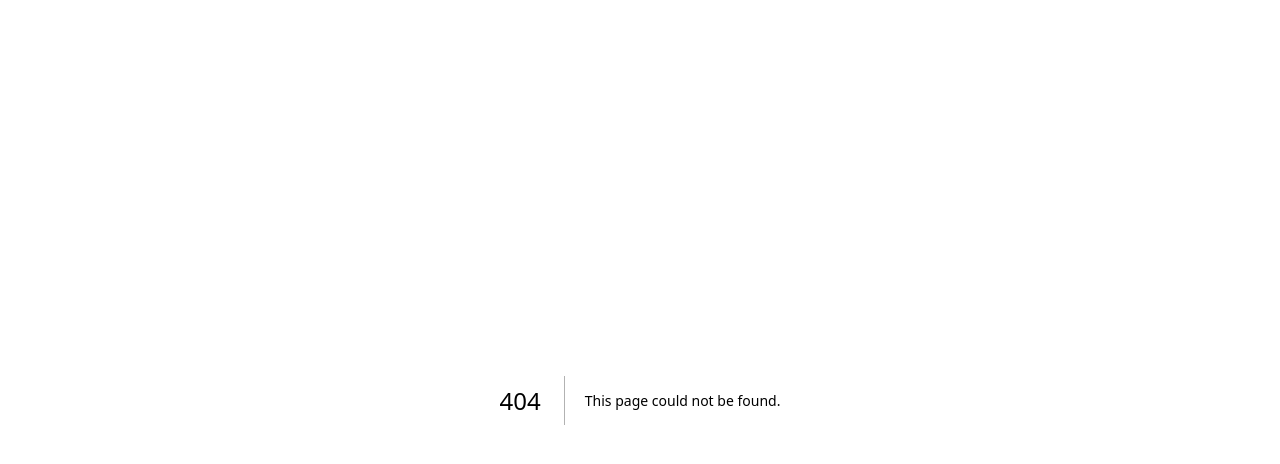
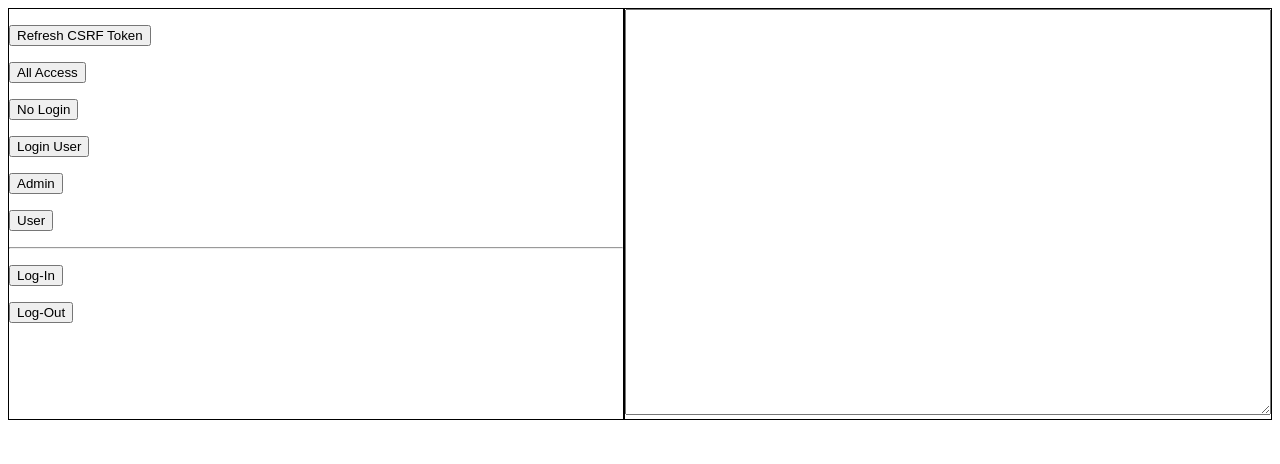
Before and after one commit to edel1212/sessionStudy, a Next.js app in the folder client/: page /normal-session in a window 1280 px wide. Before the commit this address had no page. Shown: the top 464 px of the page. Built offline with nearby package versions, Linux system fonts and the light colour scheme; no server answers.

Commit message:
Normal Session용 페이지 구성 - 로그아웃 추가

```diff
--- /dev/null
+++ b/client/src/app/normal-session/page.tsx
@@ -0,0 +1,143 @@
+"use client";
+
+import { useEffect, useState } from "react";
+
+export default function NormalSession() {
+  const [csrfToken, setCsrfToken] = useState("");
+  const [responseData, setResponseData] = useState(""); // 응답 데이터를 저장할 상태 추가
+
+  // 컴포넌트가 처음 렌더링될 때 CSRF 토큰을 가져오는 함수
+  const fetchCsrfToken = async () => {
+    const response = await fetch("http://localhost:8080/csrf", {
+      credentials: "include", // 쿠키 포함
+    });
+    const data = await response.json();
+    setCsrfToken(data.token); // 서버에서 받은 CSRF 토큰 설정
+    setResponseData(JSON.stringify(data, null, 2)); // JSON 데이터를 문자열로 변환하여 상태에 저장
+  };
+
+  useEffect(() => {
+    fetchCsrfToken(); // 컴포넌트가 마운트될 때 CSRF 토큰을 가져옴
+  }, []);
+
+  console.log("csrfToken :::::::", csrfToken);
+
+  const apiResponse = async (url: string) => {
+    const response = await fetch(url, {
+      method: "POST",
+      headers: {
+        "X-CSRF-TOKEN": csrfToken, // 헤더에 CSRF 토큰 포함
+      },
+      credentials: "include",
+    });
+    const data = await response.json();
+    if (response.ok) {
+      console.log("요청 성공:", data);
+      setResponseData(JSON.stringify(data, null, 2)); // JSON 데이터를 문자열로 변환하여 상태에 저장
+    } else {
+      console.error("요청 실패");
+      setResponseData("Error: 요청에 실패했습니다."); // 오류 메시지 출력
+    }
+  };
+
+  const logOut = async () => {
+    fetch("http://localhost:8080/logout", {
+      method: "POST",
+      headers: {
+        "X-CSRF-TOKEN": csrfToken, // 헤더에 CSRF 토큰 포함
+      },
+      credentials: "include", // 쿠키/세션 정보 포함
+    }).then((response) => {
+      if (response.ok) {
+        alert("로그아웃 성공!");
+        console.log("Logged out successfully");
+        setResponseData("Logged out successfully"); // 로그아웃 결과 출력
+        // ✨ Log - Out  시 CRSF 토큰도 같이 날라가므로 새로 초기화 해주자
+        fetchCsrfToken();
+      }
+    });
+  };
+
+  const logIn = async () => {
+    const formData = new URLSearchParams();
+    formData.append("username", "yoo");
+    formData.append("password", "123");
+    formData.append("_csrf", csrfToken);
+
+    const response = await fetch("http://localhost:8080/login", {
+      method: "POST",
+      headers: {
+        "Content-Type": "application/x-www-form-urlencoded",
+      },
+      body: formData.toString(),
+      // ℹ️ 해당 설정을 통해 Session 정보값을 쿠키에 받음
+      credentials: "include",
+    });
+    const data = await response.json();
+    console.log(data);
+    if (response.ok) {
+      console.log("로그인 성공:", data);
+      setResponseData(JSON.stringify(data, null, 2)); // 로그인 응답 출력
+    } else {
+      console.error("로그인 실패");
+      setResponseData("Error: 로그인에 실패했습니다."); // 오류 메시지 출력
+    }
+  };
+
+  return (
+    <main style={{ display: "flex", justifyContent: "space-between" }}>
+      <section style={{ width: "100vw", border: "1px solid" }}>
+        <p>
+          <button
+            onClick={() => {
+              fetchCsrfToken();
+            }}
+          >
+            Refresh CSRF Token
+          </button>
+        </p>
+        <p>
+          <button onClick={() => apiResponse("http://localhost:8080/all")}>
+            All Access
+          </button>
+        </p>
+        <p>
+          <button onClick={() => apiResponse("http://localhost:8080/no-login")}>
+            No Login
+          </button>
+        </p>
+        <p>
+          <button
+            onClick={() => apiResponse("http://localhost:8080/has-certified")}
+          >
+            Login User
+          </button>
+        </p>
+        <p>
+          <button onClick={() => apiResponse("http://localhost:8080/admin")}>
+            Admin
+          </button>
+        </p>
+        <p>
+          <button onClick={() => apiResponse("http://localhost:8080/user")}>
+            User
+          </button>
+        </p>
+        <hr />
+        <p>
+          <button onClick={() => logIn()}>Log-In</button>
+        </p>
+        <p>
+          <button onClick={() => logOut()}>Log-Out</button>
+        </p>
+      </section>
+      <section style={{ width: "100vw", border: "1px solid" }}>
+        <textarea
+          style={{ width: "50vw", height: "50vh" }}
+          value={responseData} // 상태값을 textarea에 표시
+          readOnly
+        ></textarea>
+      </section>
+    </main>
+  );
+}
```
